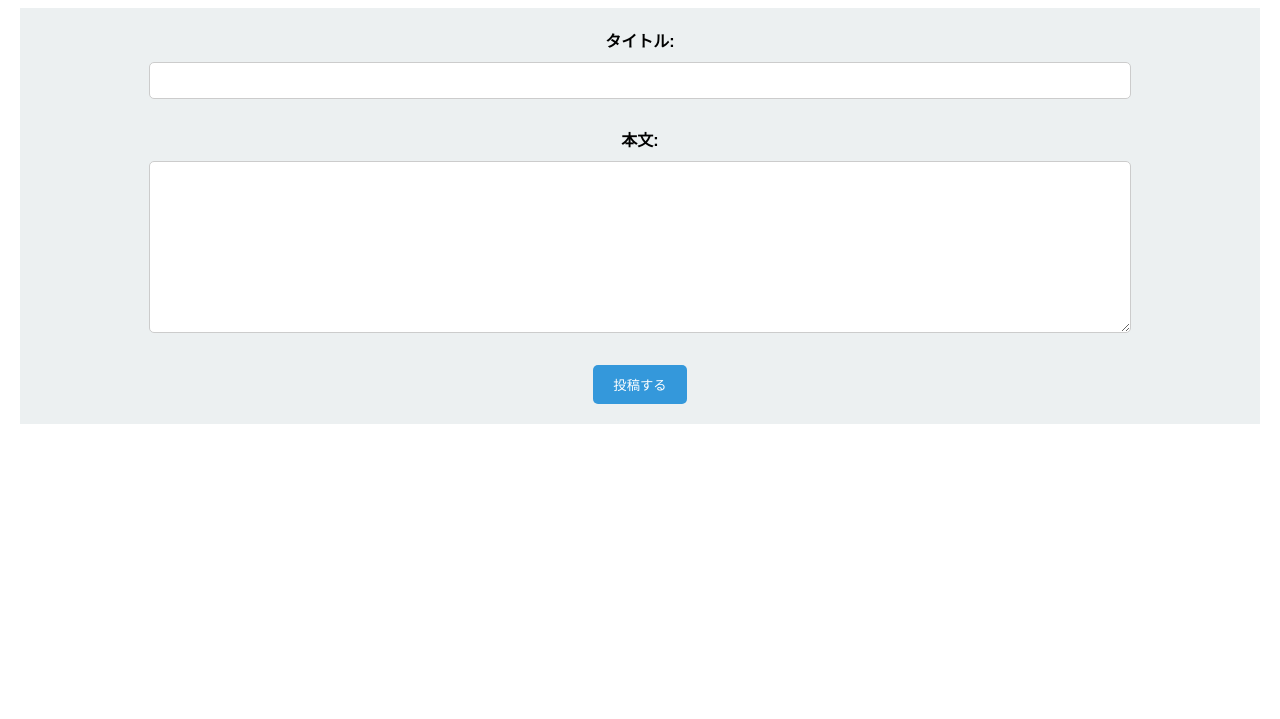
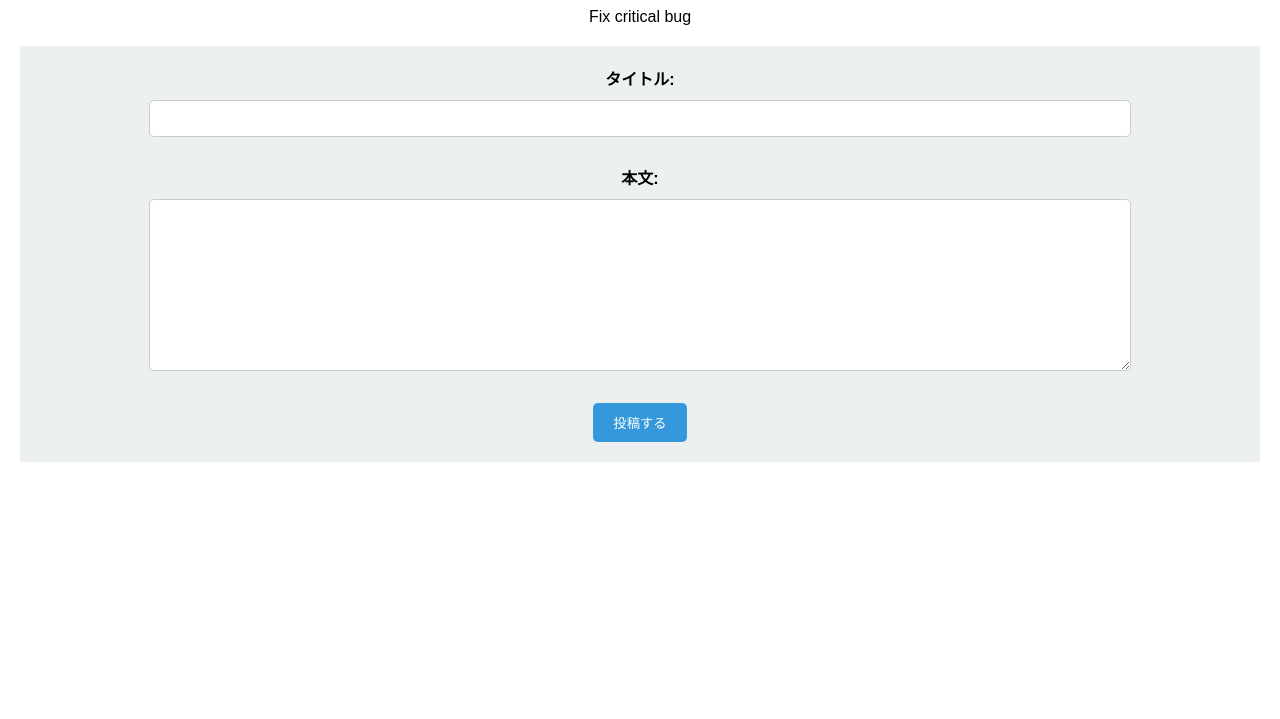
Before and after one commit to im-ssawa/git-app, a plain HTML site: page index.html in a window 1280 px wide. Shown: the part 81-800 px from the top of the page. Drawn offline with Linux system fonts and the light colour scheme.

Commit message:
Fix critical bug

```diff
--- a/index.html
+++ b/index.html
@@ -8,6 +8,7 @@
 </head>
 <body>
     <h1>トップページ</h1>
+    <p>Fix critical bug</p>
     <form action="#" method="post">
         <label for="title">タイトル:</label><br>
         <input type="text" id="title" name="title" required><br><br>
```
